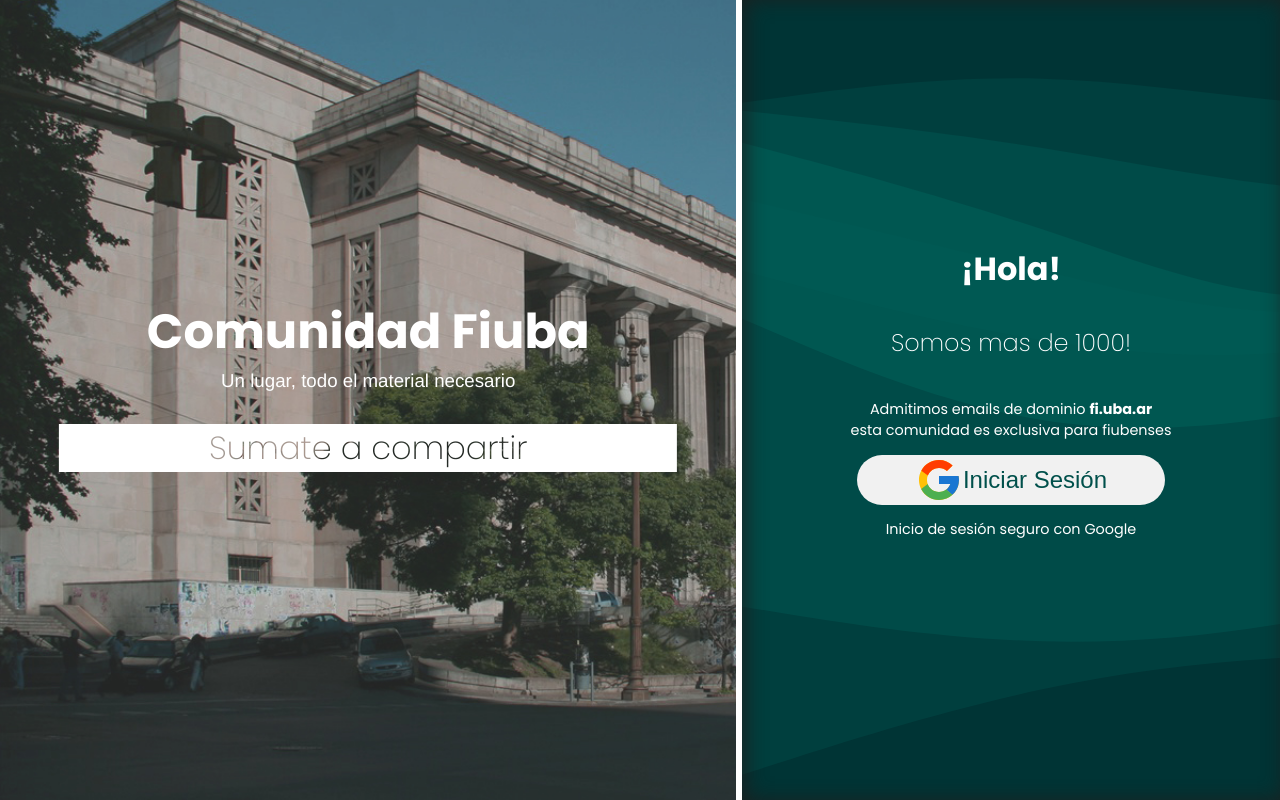
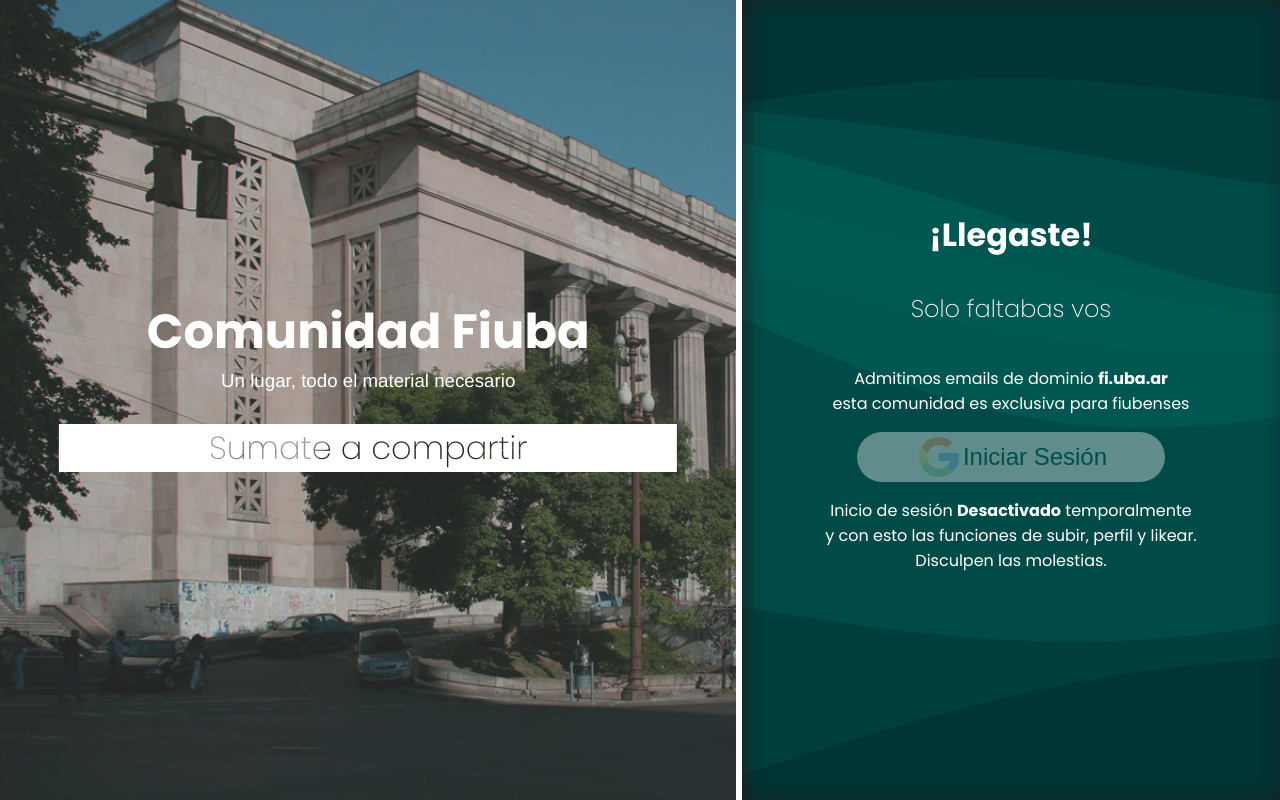
Before and after one commit to comunidad-fiuba/ComunidadFiubaSrc, a React (Create React App) app: page /login in a window 1280 px wide. Built offline with nearby package versions, Linux system fonts and the light colour scheme; no server answers.

Commit message:
problemas con certificados fix de emergencia

```diff
--- a/src/App.js
+++ b/src/App.js
@@ -10,7 +10,11 @@
 
 
 export default function App(){
+    //fix desesperado
+    const auth = {currentUser:null}
+    const loading = false;
     //inicializar autenticacion y usuario
+    /*
     const auth = firebase.auth()
     const [user,loading,error] = useAuthState(auth)
     //redireccion desde 404.html, permite que la pagina funcione en github
@@ -18,6 +22,7 @@
     if(user && !user.email.includes("@fi.uba.ar")){
         auth.signOut();
     }
+     */
     if(loading){
         return <LoadingPage/>
     }
--- a/src/Main.js
+++ b/src/Main.js
@@ -16,13 +16,13 @@
 import {MATERIASREMPLAZABLES, MATERIASREMPLAZO} from "./Utilidad/Constantes";
 import {LoginNuevo} from "./Pages/LoginNuevo";
 import {Login} from "./Pages/Login";
+import data from "./json.json"
 export default function Main({auth}) {
     //declarar los datos importantes
-    const [archivosSubidos, setArchivosSubidos] = useState([])
+    //const [archivosSubidos, setArchivosSubidos] = useState([])
     const [userData, setUserData] = useState(null)
-    const [isLoading, setIsLoading] = useState(true)
+    const [isLoading, setIsLoading] = useState(false)
     const [postsLikes, setPostsLikes] = useState([])
-
     const filtrarMaterias = (archivos) =>{
         for(let index in archivos){
             const indexReemplazo = MATERIASREMPLAZABLES.indexOf(archivos[index].materia)
@@ -32,15 +32,18 @@
         }
         return archivos
     }
+    const setArchivosSubidos = () =>{
+
+    }
+    //fix desesperado
+    const archivosSubidos = filtrarMaterias(data);
 
     useEffect(() =>{
-        //obtiene los posts y la info del usuario a la vez
+        /*
         const fetchData = async () =>{
             //fetch a la api que da info del usuario
             //fetch a la api que da los posts
-            await fetch(process.env.REACT_APP_POSTS,{
-                method:"GET"
-            }).then(result=>result.json().then(resJson=>{
+            await fetch("./json.json").then(result=>result.json().then(resJson=>{
                 //guardar los posts
                 setArchivosSubidos(filtrarMaterias(resJson))
             }).catch(e =>{
@@ -53,7 +56,9 @@
         }
         //realizar el fetch para obtener todos los datos y dejar de mostrar el icono de carga
         fetchData().then(res =>setIsLoading(false))
+         */
     },[])
+    /*
     useEffect(() =>{
         const fetchData = async () =>{
             if(auth.currentUser){
@@ -104,6 +109,7 @@
         }
         fetchData().then(res =>{})
     },[auth.currentUser])
+     */
     return (
         <Router>
             <main>
--- a/src/Pages/Home.js
+++ b/src/Pages/Home.js
@@ -175,7 +175,6 @@
 
     const logOut = () =>{
         auth.signOut().then(res =>navigate("/login"))
-
     }
     return(
         <div className={styles.container}>
@@ -198,7 +197,7 @@
                         <ion-icon name="log-out-outline" ></ion-icon>
                         <p>Salir</p>
                     </Link>:
-                    <Link to="/" className={styles.linkContainer} onClick={logOut}>
+                    <Link to="/login" className={styles.linkContainer} onClick={logOut}>
                         <ion-icon name="log-in-outline"></ion-icon>
                         <p>Entrar</p>
                     </Link>}
--- a/src/Pages/LoginNuevo.js
+++ b/src/Pages/LoginNuevo.js
@@ -28,6 +28,8 @@
 
     //iniciar sesion en google con firebase
     const signInWithGoogle = () =>{
+        //fix desesperado
+        return
         //proveedor de inicio de sesion de google
         const provider = new firebase.auth.GoogleAuthProvider()
         provider.setCustomParameters({
@@ -79,12 +81,12 @@
                         <div className={`${styles.flecha} ${styles.disabled}`} ref={flechaDer}>
                             <BsChevronRight size={24}></BsChevronRight>
                         </div>
-                        <button onClick={signInWithGoogle} ref={botonLogIn}><FcGoogle size={48}/><p>Iniciar Sesión</p></button>
+                        <button onClick={signInWithGoogle} ref={botonLogIn}><FcGoogle style={{opacity:"0.4"}} size={48}/><p>Iniciar Sesión</p></button>
                         <div className={`${styles.flecha} ${styles.disabled}`} ref={flechaIzq}>
                             <BsChevronLeft size={24} ></BsChevronLeft>
                         </div>
                     </div>
-                    <p className={styles.texto}>Inicio de sesión seguro con Google</p>
+                    <p className={styles.texto}>Inicio de sesión <strong>Desactivado</strong> temporalmente<br/> y con esto las funciones de subir, perfil y likear. <br/>Disculpen las molestias.</p>
                 </div>
             </div>
             <div className={styles.arrowDownContainer}>
--- a/src/Pages/LoginNuevo.module.css
+++ b/src/Pages/LoginNuevo.module.css
@@ -39,13 +39,14 @@
     border: none;
     color: var(--fondo);
     transition: opacity 0.4s ease-in-out;
+    opacity: 0.4;
 }
 .mainContainer button *{
     position: relative;
     margin: 0;
 }
 .mainContainer button:hover{
-    opacity: 0.85;
+    opacity: 0.4;
 }
 .botonWrap{
     display: flex;
@@ -105,7 +106,7 @@
     margin: 0;
 }
 .texto{
-    font-size: 0.9em;
+    font-size: 1em;
 }
 .subTitulo{
     font-size: 2em;
--- a/src/Utilidad/Constantes.js
+++ b/src/Utilidad/Constantes.js
@@ -25,8 +25,11 @@
    "Probabilidad y Estadistica",
    "Matematica Discreta",
    "Algebra II",
+   "Fisica I",
+   "Fisica II",
+   "Fisica III",
+   "Analisis Matematico III",
    "Probabilidad y Estadistica B",
-   "Analisis Matematico III A",
    "Analisis Matematico III C",
    "Matematica Especial para Ingenieria Quimica",
    "Matematica para Ingenieros",
@@ -364,9 +367,6 @@
    "Analisis Matematico III B",
    "Analisis Matricial y Metodos Numericos",
    "Probabilidad",
-   "Fisica I",
-   "Fisica II",
-   "Fisica III",
    "Fisica del Estado Solido",
    "Electromagnetismo",
    "Fisica III B",
```
